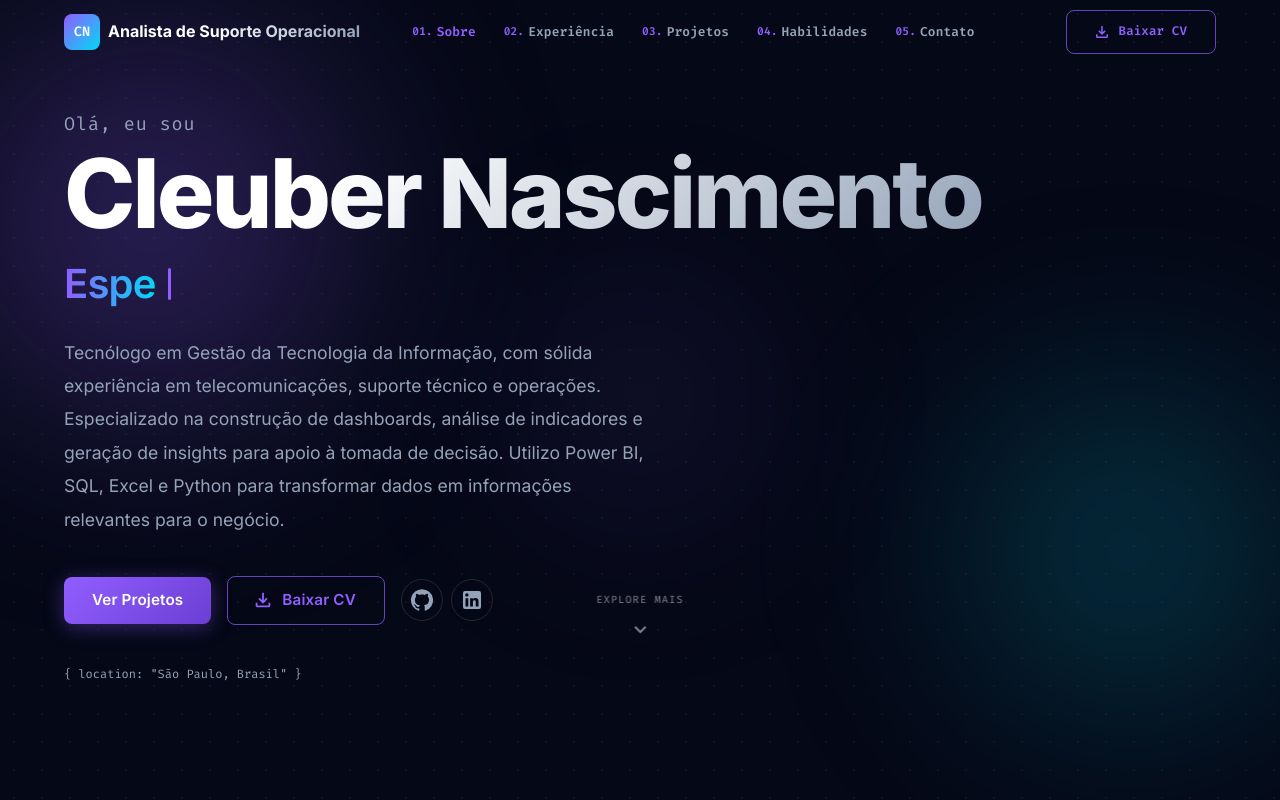
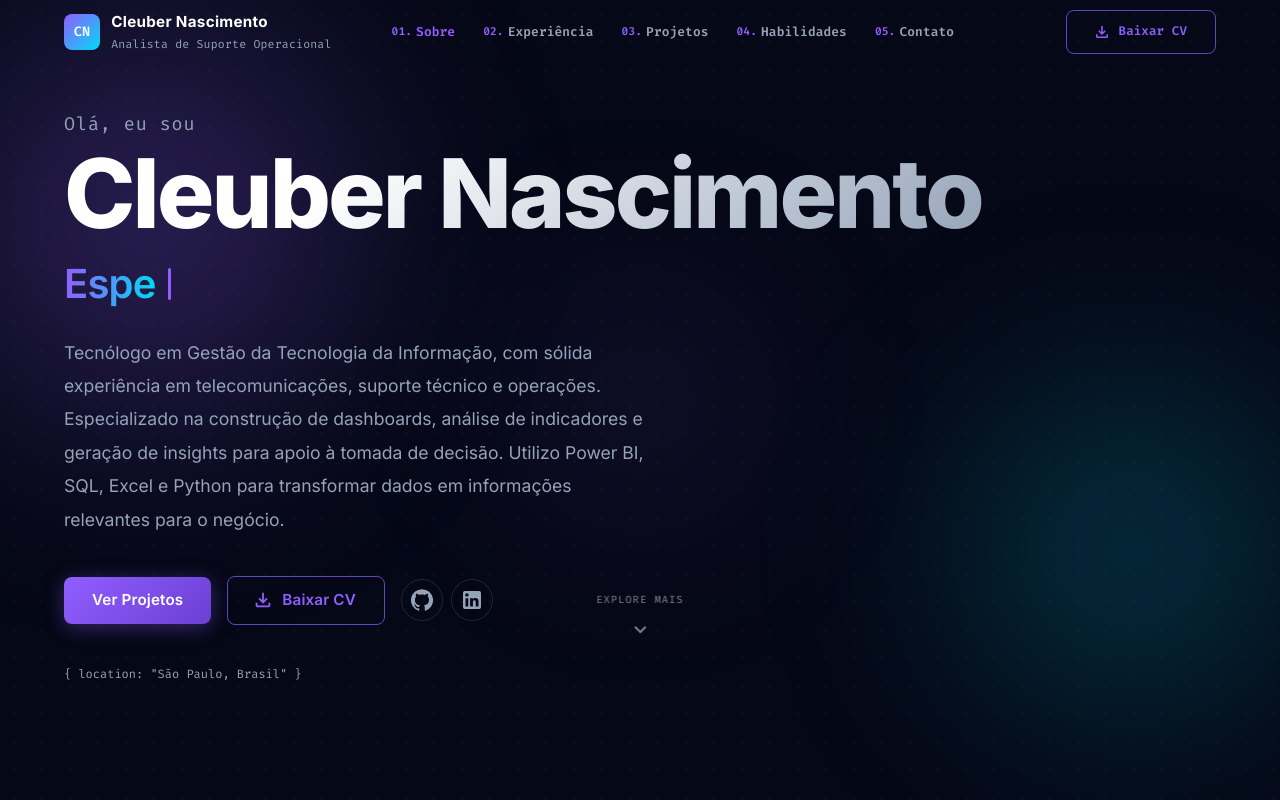
Before and after one commit to CleuberN/cleuber-portfolio, a React (Vite) app: page / in a window 1280 px wide. Shown: the top 800 px of the page. Built offline with nearby package versions, Linux system fonts and the light colour scheme; the HTML template or start-up script is replaced by a standard one.

Commit message:
fix: corrige Navbar e atualiza perfil para Suporte Operacional

```diff
--- a/src/components/layout/Navbar.jsx
+++ b/src/components/layout/Navbar.jsx
@@ -1,19 +1,8 @@
 import { useState, useEffect } from 'react';
 import {
-  AppBar,
-  Box,
-  Container,
-  Drawer,
-  IconButton,
-  List,
-  ListItem,
-  ListItemButton,
-  ListItemText,
-  Toolbar,
-  Typography,
-  Button,
-  useScrollTrigger,
-  alpha,
+  AppBar, Box, Container, Drawer, IconButton, List, ListItem,
+  ListItemButton, ListItemText, Toolbar, Typography, Button,
+  useScrollTrigger, alpha,
 } from '@mui/material';
 import MenuIcon from '@mui/icons-material/Menu';
 import CloseIcon from '@mui/icons-material/Close';
@@ -39,11 +28,9 @@ export default function Navbar() {
 
   const scrolled = useScrollTrigger({ disableHysteresis: true, threshold: 30 });
 
-  /* Active section tracker via IntersectionObserver */
   useEffect(() => {
     const ids = NAV_LINKS.map((l) => l.id);
     const observers = [];
-
     ids.forEach((id) => {
       const el = document.getElementById(id);
       if (!el) return;
@@ -54,7 +41,6 @@ export default function Navbar() {
       obs.observe(el);
       observers.push(obs);
     });
-
     return () => observers.forEach((o) => o.disconnect());
   }, []);
 
@@ -70,27 +56,26 @@ export default function Navbar() {
         elevation={0}
         sx={{
           transition: 'all 0.35s ease',
-          backgroundColor: scrolled
-            ? alpha('#050816', 0.85)
-            : 'transparent',
+          backgroundColor: scrolled ? alpha('#050816', 0.85) : 'transparent',
           backdropFilter: scrolled ? 'blur(20px)' : 'none',
-          borderBottom: scrolled
-            ? '1px solid rgba(255,255,255,0.07)'
-            : '1px solid transparent',
+          borderBottom: scrolled ? '1px solid rgba(255,255,255,0.07)' : '1px solid transparent',
         }}
       >
         <Container maxWidth="lg">
           <Toolbar disableGutters sx={{ py: 0.5 }}>
+
             {/* Logo / name */}
             <Box
-              onClick={() => window.scrollTo({ top: 0, behavior: 'smooth' })}
+              onClick={() => scrollTo('home')}
               sx={{
                 cursor: 'pointer',
                 display: 'flex',
                 alignItems: 'center',
-                gap: 1,
+                gap: 1.4,
                 flexGrow: { xs: 1, md: 0 },
-                mr: { md: 5 },
+                mr: { md: 6 },
+                transition: 'all 0.3s ease',
+                '&:hover': { transform: 'translateY(-1px)' },
               }}
             >
               <Box
@@ -111,20 +96,22 @@ export default function Navbar() {
               >
                 {profile.initials}
               </Box>
-              <Typography
-                variant="h6"
+
+              <Box
                 sx={{
-                  fontWeight: 700,
-                  fontSize: '1rem',
-                  background: 'linear-gradient(90deg, #FFFFFF 40%, #94A3B8 100%)',
-                  WebkitBackgroundClip: 'text',
-                  WebkitTextFillColor: 'transparent',
-                  backgroundClip: 'text',
-                  display: { xs: 'none', sm: 'block' },
+                  display: { xs: 'none', sm: 'flex' },
+                  flexDirection: 'column',
+                  justifyContent: 'center',
+                  lineHeight: 1.15,
                 }}
               >
+                <Typography sx={{ fontWeight: 700, fontSize: '0.95rem', color: '#FFFFFF', letterSpacing: '0.3px' }}>
+                  Cleuber Nascimento
+                </Typography>
+                <Typography sx={{ fontSize: '0.72rem', color: 'text.secondary', fontFamily: '"Fira Code", monospace', letterSpacing: '0.2px' }}>
                   Analista de Suporte Operacional
-              </Typography>
+                </Typography>
+              </Box>
             </Box>
 
             {/* Desktop nav links */}
@@ -183,6 +170,7 @@ export default function Navbar() {
             >
               <MenuIcon />
             </IconButton>
+
           </Toolbar>
         </Container>
       </AppBar>
@@ -219,15 +207,7 @@ export default function Navbar() {
                   bgcolor: activeSection === link.id ? alpha('#915EFF', 0.1) : 'transparent',
                 }}
               >
-                <Typography
-                  sx={{
-                    fontFamily: '"Fira Code", monospace',
-                    fontSize: '0.75rem',
-                    color: 'primary.main',
-                    mr: 1.5,
-                    minWidth: 24,
-                  }}
-                >
+                <Typography sx={{ fontFamily: '"Fira Code", monospace', fontSize: '0.75rem', color: 'primary.main', mr: 1.5, minWidth: 24 }}>
                   0{index + 1}.
                 </Typography>
                 <ListItemText primary={link.label} primaryTypographyProps={{ fontWeight: 500 }} />
@@ -246,7 +226,7 @@ export default function Navbar() {
             fullWidth
             startIcon={<FileDownloadOutlinedIcon />}
           >
-            Download Resume
+            Baixar CV
           </Button>
         </Box>
       </Drawer>
--- a/src/data/profile.js
+++ b/src/data/profile.js
@@ -37,7 +37,7 @@ export const profile = {
 
  about: [
 
-'Profissional com mais de 13 anos de experiência na Telefônica/Vivo, evoluindo de funções técnicas para Analista de Suporte Operacional Pleno. Minha trajetória foi construída em ambientes de alta criticidade, apoiando operações e garantindo a continuidade dos serviços.',
+'Profissional com mais de 13 anos de experiência na Telefônica/Vivo, evoluindo de funções técnicas para Analista de Suporte Operacional. Minha trajetória foi construída em ambientes de alta criticidade, apoiando operações e garantindo a continuidade dos serviços.',
 
 'Atuei na administração de acessos para dezenas de sistemas corporativos, acompanhamento de indicadores operacionais, suporte a usuários, documentação de processos, treinamento de equipes e participação em iniciativas de melhoria contínua.',
 
```
